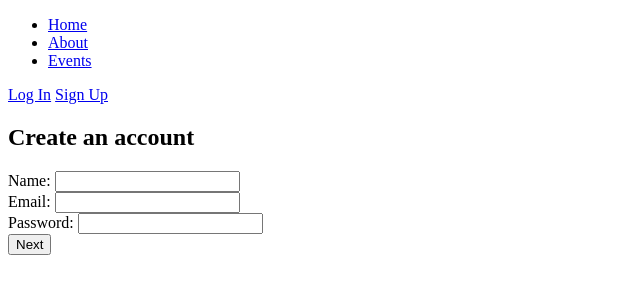
After one commit to leyasalazar/motherscircle, a Flask app: page /signup in a window 1280 px wide. The commit adds this page. Shown: the top 300 px of the page, without its empty margins (0-640 px from the left). Run offline with Flask 2, Linux system fonts and the light colour scheme; some libraries are stand-ins or nearby versions.

Commit message:
started working in login/signup page

```diff
--- a/crud.py
+++ b/crud.py
@@ -60,9 +60,10 @@ def get_comments_by_event(event_id):
     comments = Comment.query.filter_by(event_id=event_id).all()
     comments_by_event = []
     for comment in comments:
+        name = get_name_user(comment.user_id)
         comment_data = {
             "comment_id": comment.comment_id,
-            "user_id": comment.user_id,
+            "name": name.name,
             "body": comment.body,
             "date": comment.date
         }
--- a/requirements.txt
+++ b/requirements.txt
@@ -1,10 +1,12 @@
 click==8.0.1
 Flask==2.0.1
 Flask-SQLAlchemy==2.5.1
+geopy==2.3.0
 greenlet==1.1.1
 itsdangerous==2.0.1
 Jinja2==3.0.1
 MarkupSafe==2.0.1
 psycopg2-binary==2.9.1
+requests==2.26.0
 SQLAlchemy==1.4.23
 Werkzeug==2.0.1
--- a/server.py
+++ b/server.py
@@ -7,10 +7,15 @@ from model import db, connect_to_db
 import crud
 from datetime import datetime
 from jinja2 import StrictUndefined
+from geopy import geocoders
+import requests
+import os
 
 app = Flask(__name__)
 app.secret_key = "SECRETSECRETSECRET"
 app.jinja_env.undefined = StrictUndefined
+
+API_KEY = os.environ['API_KEY']
 
 @app.route('/')
 def homepage():
@@ -23,6 +28,23 @@ def show_events_most_commented():
     """View events."""
     events_most_commented = crud.events_most_commented()
     return jsonify({"events": events_most_commented})
+
+@app.route("/login")
+def login_signup():
+    """Log in your account."""
+    return render_template('login.html')
+
+@app.route("/logUser")
+def logged_in_user():
+    """User logged in the account."""
+
+    return redirect('/')
+
+@app.route("/signup")
+def sign_up():
+    """Create an account."""
+
+    return render_template('signup.html')
 
 @app.route('/events')
 def show_events():
@@ -66,17 +88,37 @@ def get_events_json():
 #     print(events_data)
 #     return jsonify({"events": events_data})
 
+# @app.route("/events/<event_id>")
+# def individual_event(event_id):
+#     """View individual event."""
+
+#     event= crud.get_event_by_id(event_id)
+#     return render_template("event-details.html", event=event)
+
 @app.route("/events/<event_id>")
 def individual_event(event_id):
     """View individual event."""
 
     event= crud.get_event_by_id(event_id)
-    return render_template("event-details.html", event=event)
+    location = event.location
+
+    g = geocoders.GoogleV3(API_KEY)
+
+    place, (lat, lng) = g.geocode(location)
+
+    response = requests.get(f'https://api.weather.gov/points/{lat},{lng}')
+
+    results = response.json()
+    url = results['properties']['forecast']
+    res_forecast = requests.get(url)
+    data = res_forecast.json()
+    weather_info_now = data['properties']['periods'][0]
+
+    return render_template("event-details.html", event=event, data=weather_info_now, api_key=API_KEY)
 
 @app.route("/events/<event_id>/comments.json")
 def get_comments_json(event_id):
     """View comments for each event."""
-
     comments_data = crud.get_comments_by_event(event_id)
     return jsonify({"comments": comments_data})
 
@@ -125,6 +167,43 @@ def add_comment(event_id):
     }
     return jsonify({"success": True, "commentAdded": new_comment})
 
+# @app.route("/latlng", methods=["POST"])
+# def get_lat_lng():
+#     """Weather API."""
+#     lat = request.json.get("lat")
+#     lng = request.json.get("lng")
+#     print(lat, lng)
+#     response = requests.get(f'https://api.weather.gov/points/{lat},{lng}')
+
+#     search_results = response.json()
+#     url = search_results['properties']['forecast']
+#     res_forecast = requests.get(url)
+#     data = res_forecast.json()
+#     print(url)
+#     print(data['properties']['periods'][0])
+#     specific_data = data['properties']['periods'][0]
+#     return render_template('event-details.html',specific_data=specific_data)
+
+    # return {
+    #     "success": True,
+    #     "status": f'{lat} ------ {lng}'}
+    # # return redirect("/events")
+
+# @app.route("/weather")
+# def get_weather():
+#     """Weather API."""
+
+#     response = requests.get('https://api.weather.gov/points/44.7675046,-93.1956983')
+
+#     search_results = response.json()
+#     url = search_results['properties']['forecast']
+#     res_forecast = requests.get(url)
+#     data = res_forecast.json()
+#     print(url)
+#     print(data['properties']['periods'][0]["icon"])
+#     specific_data = data['properties']['periods'][0]
+#     return render_template('weather.html',specific_data=specific_data)
+
 if __name__ == "__main__":
     connect_to_db(app)
     app.run(host="0.0.0.0", debug=True)
--- a/static/css/site.css
+++ b/static/css/site.css
@@ -1,3 +1,3 @@
 img{
-    width: 50%;
+    width: 50px;
 }
--- a/static/js/homepage.jsx
+++ b/static/js/homepage.jsx
@@ -3,7 +3,7 @@
 function Event(props) {
   return (
     <div className="events_most_commented">
-      <a href={props.event_id}> {props.title} </a>
+      <a href={`events/${props.event_id}`}> {props.title} </a>
       <p> By {props.user_id} </p>
       <p> Location: {props.location} </p>
       <p> {props.date} {props.time}</p>
--- a/templates/base.html
+++ b/templates/base.html
@@ -29,7 +29,7 @@
                     <li><a href="/events">Events</a></li>
                 </ul>
                 <div>
-                    <a href="#">Log In</a>
+                    <a href="/login">Log In</a>
                     <a href="#">Sign Up</a>
                 </div>
             </nav>
--- /dev/null
+++ b/templates/signup.html
@@ -0,0 +1,32 @@
+{% extends 'base.html' %}
+
+{% block title %}Log In{% endblock %}
+
+{% block js %}
+{% endblock %}
+
+
+{% block body %}
+
+<div>
+    <h2>Create an account</h2>
+    <form action="createUser">
+        <div class="name">
+            <label for="name">Name: </label>
+            <input type="text" name="name" id="name" required>
+        </div>
+        <div class="email">
+            <label for="email">Email: </label>
+            <input type="email" name="email" id="email" required>
+        </div>
+        <div class="password">
+            <label for="password">Password: </label>
+            <input type="password" name="password" id="password" required>
+        </div>
+        <div class="submit">
+            <input type="submit" value="Next">
+        </div>
+    </form>
+</div>
+
+{% endblock %}
```
Also changed, not shown: data/events.json (+6 -6 lines), static/js/maps.js (+7 -7 lines), templates/event-details.html (+18 -1 lines), templates/login.html (added, +34 -0 lines), templates/map-demo.html (deleted, +0 -16 lines), templates/weather.html (added, +23 -0 lines), 1 other file.
